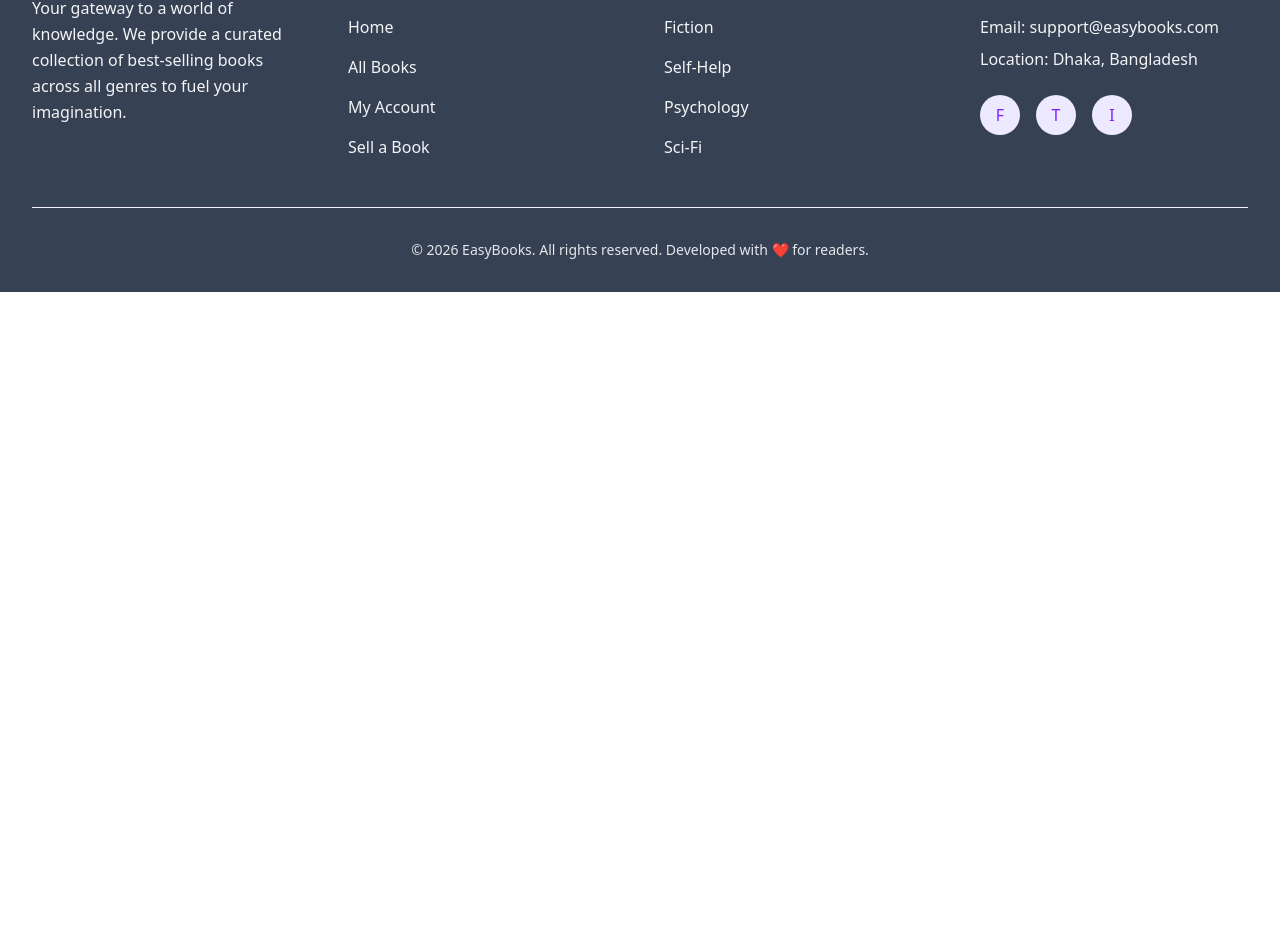
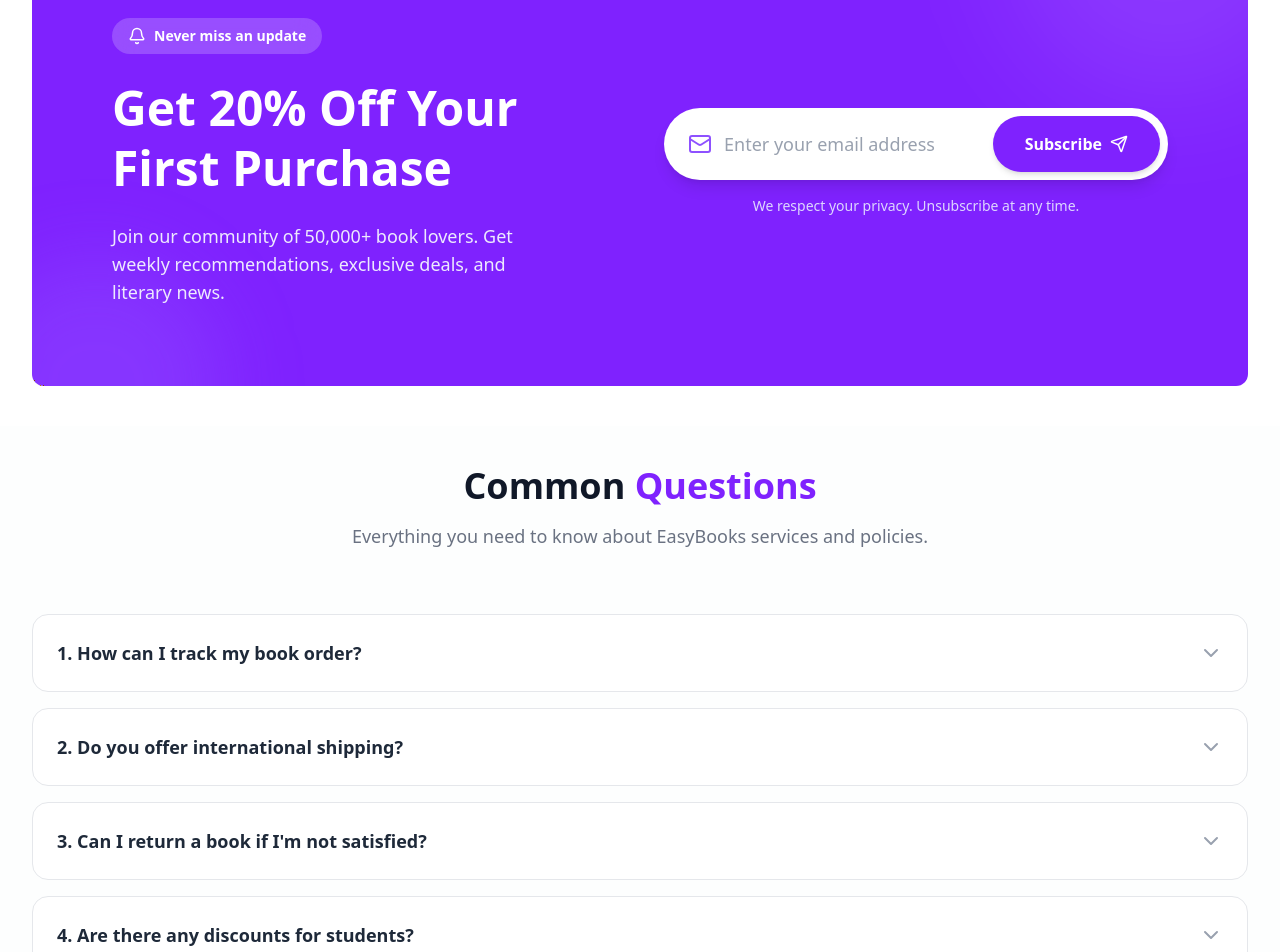
Before and after one commit to sm-remal/easyBooks, a Next.js app in the folder easy-books-client/: page / in a window 1280 px wide. Shown: the part 3845-4797 px from the top of the page. Before the commit the page ends 4137 px from the top, so only its background shows below. Built offline with nearby package versions, Linux system fonts and the light colour scheme.

Commit message:
added faq and newsletter

```diff
--- a/easy-books-client/src/app/page.js
+++ b/easy-books-client/src/app/page.js
@@ -1,6 +1,8 @@
 import AuthorSpotlight from "@/components/Landing/AuthorSpotlight";
+import FAQ from "@/components/Landing/FAQ";
 import FeaturedCategories from "@/components/Landing/FeaturedCategories";
 import Hero from "@/components/Landing/Hero";
+import Newsletter from "@/components/Landing/Newsletter";
 import Testimonials from "@/components/Landing/Testimonials";
 import WhyChooseUs from "@/components/Landing/WhyChooseUs";
 
@@ -12,6 +14,8 @@
       <WhyChooseUs></WhyChooseUs>
       <AuthorSpotlight></AuthorSpotlight>
       <Testimonials></Testimonials>
+      <Newsletter></Newsletter>
+      <FAQ></FAQ>
     </div>
   );
 }
--- /dev/null
+++ b/easy-books-client/src/components/Landing/FAQ.jsx
@@ -0,0 +1,108 @@
+"use client";
+import React, { useState } from 'react';
+import { ChevronDown, HelpCircle } from 'lucide-react';
+
+const faqs = [
+    {
+        id: 1,
+        question: "How can I track my book order?",
+        answer: "Once your order is shipped, you will receive an email with a tracking number and a link to track your package in real-time."
+    },
+    {
+        id: 2,
+        question: "Do you offer international shipping?",
+        answer: "Yes, we ship to over 50 countries worldwide. Shipping costs and delivery times vary depending on your location."
+    },
+    {
+        id: 3,
+        question: "Can I return a book if I'm not satisfied?",
+        answer: "Absolutely! We have a 30-day return policy. If the book is in its original condition, you can return it for a full refund."
+    },
+    {
+        id: 4,
+        question: "Are there any discounts for students?",
+        answer: "Yes! Students get an extra 10% discount on all textbooks. Simply verify your student ID during checkout."
+    },
+    {
+        id: 5,
+        question: "How do I sell my old books on EasyBooks?",
+        answer: "You can go to the 'Add Book' section, fill in the details and upload photos. Once approved, your book will be listed for sale."
+    }
+];
+
+const FAQ = () => {
+    const [openId, setOpenId] = useState(null);
+
+    const toggleFaq = (id) => {
+        setOpenId(openId === id ? null : id);
+    };
+
+    return (
+        <section className="py-10 bg-gray-50/30">
+            <div className="max-w-7xl mx-auto px-4 sm:px-6 lg:px-8">
+
+                {/* Section Header */}
+                <div className="text-center mb-16">
+                    <h2 className="text-4xl font-black text-gray-900 mb-4">
+                        Common <span className="text-violet-600">Questions</span>
+                    </h2>
+                    <p className="text-gray-500 text-lg">
+                        Everything you need to know about EasyBooks services and policies.
+                    </p>
+                </div>
+
+                {/* FAQ List */}
+                <div className="space-y-4">
+                    {faqs.map((faq) => (
+                        <div
+                            key={faq.id}
+                            className={`border rounded-2xl transition-all duration-300 ${
+                                openId === faq.id
+                                ? 'border-violet-200 bg-white shadow-xl shadow-violet-100/50'
+                                : 'border-gray-200 bg-white hover:border-violet-100'
+                            }`}
+                        >
+                            <button
+                                onClick={() => toggleFaq(faq.id)}
+                                className="w-full flex items-center justify-between p-6 text-left focus:outline-none"
+                            >
+                                <span className={`text-lg font-bold transition-colors ${
+                                    openId === faq.id ? 'text-violet-600' : 'text-gray-800'
+                                }`}>
+                                    {faq.id}. {faq.question}
+                                </span>
+                                <ChevronDown
+                                    className={`text-gray-400 transition-transform duration-300 ${
+                                        openId === faq.id ? 'rotate-180 text-violet-600' : ''
+                                    }`}
+                                    size={24}
+                                />
+                            </button>
+
+                            <div
+                                className={`overflow-hidden transition-all duration-300 ${
+                                    openId === faq.id ? 'max-h-40 opacity-100' : 'max-h-0 opacity-0'
+                                }`}
+                            >
+                                <div className="p-6 pt-0 text-gray-600 leading-relaxed border-t border-gray-50 mt-2">
+                                    {faq.answer}
+                                </div>
+                            </div>
+                        </div>
+                    ))}
+                </div>
+
+                {/* Support CTA */}
+                <div className="mt-12 text-center p-8 bg-violet-600 rounded-xl shadow-lg">
+                    <h4 className="text-white text-xl font-bold mb-2">Still have questions?</h4>
+                    <p className="text-violet-100 mb-6">We're here to help you 24/7.</p>
+                    <button className="bg-white text-violet-600 px-8 py-3 rounded-full font-bold hover:bg-violet-50 transition-colors">
+                        Contact Support
+                    </button>
+                </div>
+            </div>
+        </section>
+    );
+};
+
+export default FAQ;
--- a/easy-books-client/src/components/Landing/Newsletter.jsx
+++ b/easy-books-client/src/components/Landing/Newsletter.jsx
@@ -0,0 +1,67 @@
+"use client";
+import React from 'react';
+import { Mail, Send, Bell } from 'lucide-react';
+
+const Newsletter = () => {
+    return (
+        <section className="py-10 bg-white">
+            <div className="max-w-7xl mx-auto px-4 sm:px-6 lg:px-8">
+                {/* Main Container with Gradient Background */}
+                <div className="relative overflow-hidden bg-violet-600 rounded-xl p-10 md:p-20">
+
+                    {/* Abstract Decorative Circles */}
+                    <div className="absolute top-0 right-0 -translate-y-1/2 translate-x-1/4 w-80 h-80 bg-white/10 rounded-full blur-3xl"></div>
+                    <div className="absolute bottom-0 left-0 translate-y-1/2 -translate-x-1/4 w-64 h-64 bg-violet-400/20 rounded-full blur-2xl"></div>
+
+                    <div className="relative z-10 flex flex-col lg:flex-row items-center justify-between gap-12">
+
+                        {/* Text Content */}
+                        <div className="text-center lg:text-left lg:w-1/2 space-y-6">
+                            <div className="inline-flex items-center gap-2 bg-white/20 backdrop-blur-md px-4 py-2 rounded-full text-white text-sm font-bold">
+                                <Bell size={18} />
+                                <span>Never miss an update</span>
+                            </div>
+                            <h2 className="text-4xl md:text-5xl font-black text-white leading-tight">
+                                Get 20% Off Your <br />
+                                <span className="">First Purchase</span>
+                            </h2>
+                            <p className="text-violet-100 text-lg md:max-w-md">
+                                Join our community of 50,000+ book lovers. Get weekly recommendations, exclusive deals, and literary news.
+                            </p>
+                        </div>
+
+                        {/* Subscription Form */}
+                        <div className="w-full lg:w-1/2 max-w-lg">
+                            <form
+                                onSubmit={(e) => e.preventDefault()}
+                                className="relative flex flex-col sm:flex-row items-center gap-4 bg-white p-2 rounded-2xl md:rounded-full shadow-lg"
+                            >
+                                <div className="flex-1 flex items-center gap-3 px-4 w-full">
+                                    <Mail className="text-violet-500 shrink-0" size={24} />
+                                    <input
+                                        type="email"
+                                        placeholder="Enter your email address"
+                                        className="w-full py-3 bg-transparent outline-none text-gray-800 placeholder:text-gray-400 text-lg"
+                                        required
+                                    />
+                                </div>
+                                <button
+                                    type="submit"
+                                    className="w-full sm:w-auto flex items-center justify-center gap-2 bg-violet-600 hover:bg-violet-700 text-white px-8 py-4 rounded-xl md:rounded-full font-bold transition-all duration-300 shadow-md active:scale-95 group"
+                                >
+                                    Subscribe <Send size={18} className="group-hover:translate-x-1 group-hover:-translate-y-1 transition-transform" />
+                                </button>
+                            </form>
+                            <p className="mt-4 text-center text-sm text-violet-200">
+                                We respect your privacy. Unsubscribe at any time.
+                            </p>
+                        </div>
+
+                    </div>
+                </div>
+            </div>
+        </section>
+    );
+};
+
+export default Newsletter;
```
